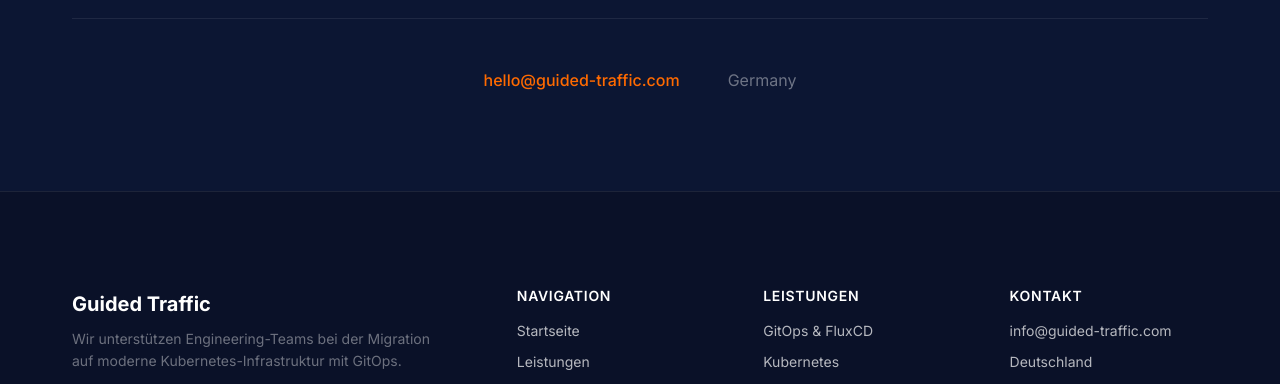
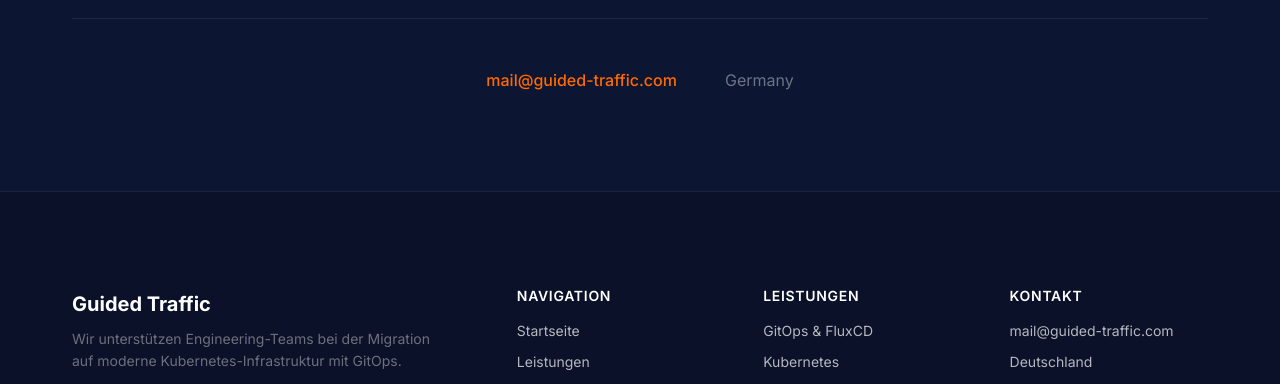
Before and after one commit to guided-traffic/website_guided_traffic_com, an Angular app in the folder frontend/: page /contact in a window 1280 px wide. Shown: the part 1096-1480 px from the top of the page. Built offline with nearby package versions, Linux system fonts and the light colour scheme.

Commit message:
fix: mail adress

```diff
--- a/frontend/src/app/pages/contact/contact.component.html
+++ b/frontend/src/app/pages/contact/contact.component.html
@@ -92,7 +92,7 @@
     <!-- Bottom Info -->
     <div class="contact__bottom">
       <p class="contact__email">
-        <a href="mailto:hello@guided-traffic.com">hello&#64;guided-traffic.com</a>
+        <a href="mailto:mail@guided-traffic.com">mail&#64;guided-traffic.com</a>
       </p>
       <p class="contact__location">Germany</p>
     </div>
--- a/frontend/src/app/shared/footer/footer.component.html
+++ b/frontend/src/app/shared/footer/footer.component.html
@@ -29,7 +29,7 @@
       <div class="footer__col">
         <h4 class="footer__heading">Kontakt</h4>
         <ul class="footer__list">
-          <li>info&#64;guided-traffic.com</li>
+          <li>mail&#64;guided-traffic.com</li>
           <li>Deutschland</li>
         </ul>
       </div>
```
Also changed, not shown: 1 other file (tests, documents, lock files or other folders).
